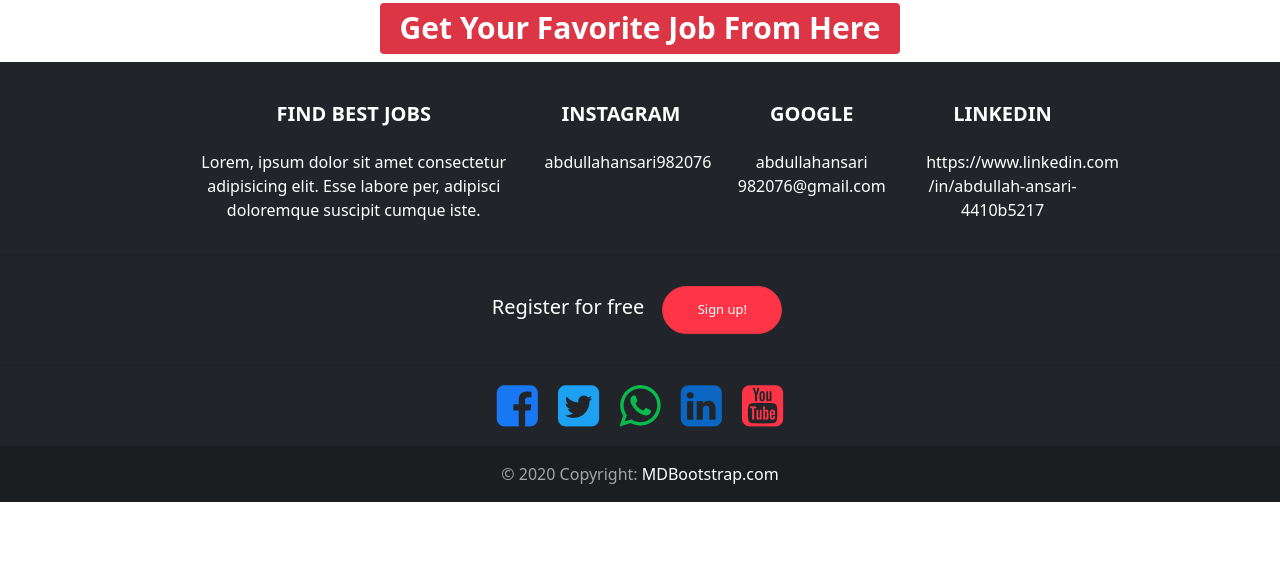
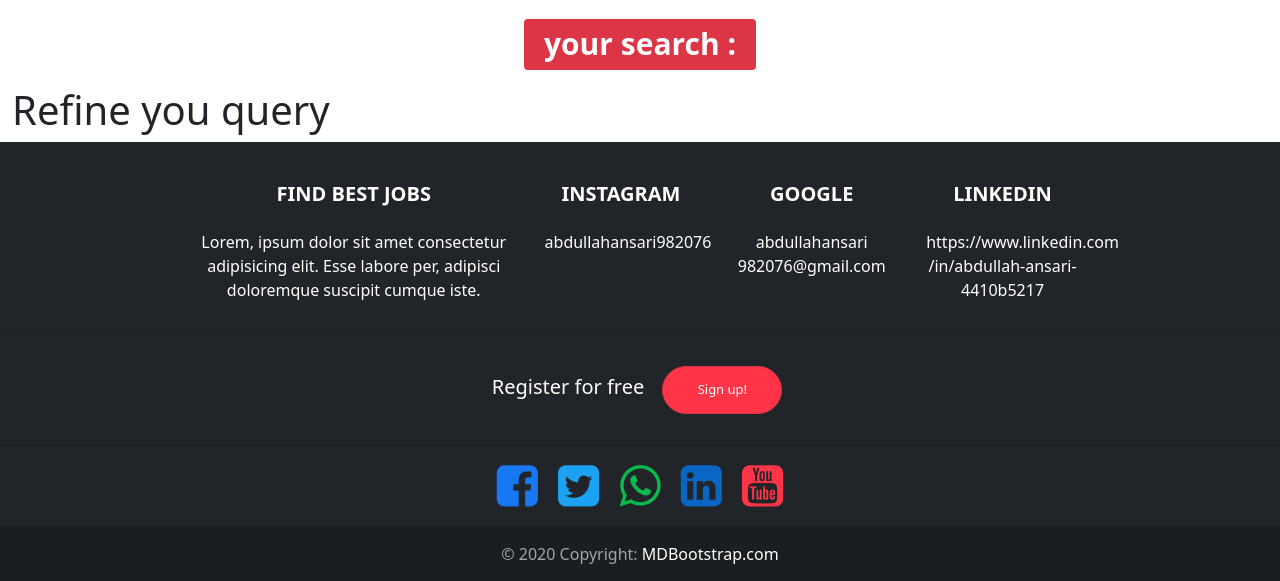
Before and after one commit to Amjad8286/Job-Project, a PHP site: page /abdul/search.php in a window 1280 px wide. Shown: the part 76-657 px from the top of the page. Run offline with PHP 8.4, Linux system fonts and the light colour scheme; the visitor is signed in with stand-in values (Sample User, id 1); data that the repository does not hold is empty.

Commit message:
New changes

```diff
--- a/common.php
+++ b/common.php
@@ -65,19 +65,18 @@
       <?php if(!isset($_SESSION["name"])){ ?>
              <a class="btn btn-primary" href="loging.php">Loging</a>
         <?php }  ?>
-      <?php if(!isset($_SESSION["name"])){ ?>
+      <?php if(!isset($_SESSION['name'])){ ?>
     <!-- Button trigger modal -->
     <button type="button" class="btn btn-outline-secondary mx-2" data-bs-toggle="modal" data-bs-target="#signupmodal"
       data-bs-whatever="@fat">Sign Up</button>
       <?php }  ?>
+
       <?php
-
       if($_SESSION["name"]=="rehman"){
       ?>
+          <a class="btn btn-success" href="backend/addjob1.php">Addjob</a>
+    <?php } ?>
 
-          <a class="btn btn-success" href="backend/addjob1.php">Addjob</a>
-
-        <?php } ?>
       <?php if(isset($_SESSION["name"])){ ?>
 
           <a  class="btn btn-danger " href="logout.php">Logout</a>
--- a/search.php
+++ b/search.php
@@ -68,46 +68,42 @@
 
   </style>
 
+ <?php
+ $conn = mysqli_connect("localhost", "root", "", "givejob");
+if(isset($_GET['search'])){
+
+  $search_term= mysqli_real_escape_string($conn, $_GET['search']);
+
+}
+?>
 
 
-<h1 class="text-center"> <span class="badge bg-danger " style="color:white">Get Your Favorite Job From Here</span></h1>
+<h1 class="text-center my-3"> <span class="badge bg-danger " style="color:white">your search : <?PHP echo $search_term ;?></span></h1>
 
 
   <!--card-->
 
+
   <div class="container-fluid " style="margin-right: 86px;">
   <?php
 
-if(isset($_GET['search'])){
-
-  $search_term=$_GET['search'];
-
-}
 
 
-  // Create connection
-    $conn = mysqli_connect("localhost", "root", "", "givejob");
+
+
     // Check connection
     if (!$conn) {
       die("Connection failed: " . mysqli_connect_error());
     }
 
-    $limit=9;
 
-      if(isset($_GET['page'])){
-
-          $page= $_GET['page'];
- }else{
-
-  $page=1;
- }
-      $offset= ($page-1)*$limit;
-
-    $sql = " SELECT id,company,salary,des,experience,image FROM addjob WHERE company LIKE  '%$search_term%' ORDER BY id DESC ";
+    $sql = " SELECT id,company,salary,des,experience,image FROM addjob WHERE company LIKE  '%$search_term%' OR  des LIKE  '%$search_term%'  ORDER BY id DESC ";
     $result= mysqli_query($conn, $sql);
     if (mysqli_num_rows($result) > 0) {
 
   ?>
+
+
     <div class="row ">
     <?php
     while($row = mysqli_fetch_assoc($result)) {
@@ -143,7 +139,10 @@
 
 
 
-  }
+  }else{
+
+    echo  "<h1>Refine you query</h1>" ;
+     }
 
   ?>
 
```
Also changed, not shown: jobview.php (+5 -2 lines), backend/upload/5.jpg (deleted), loging.php (line endings or trailing spaces).
